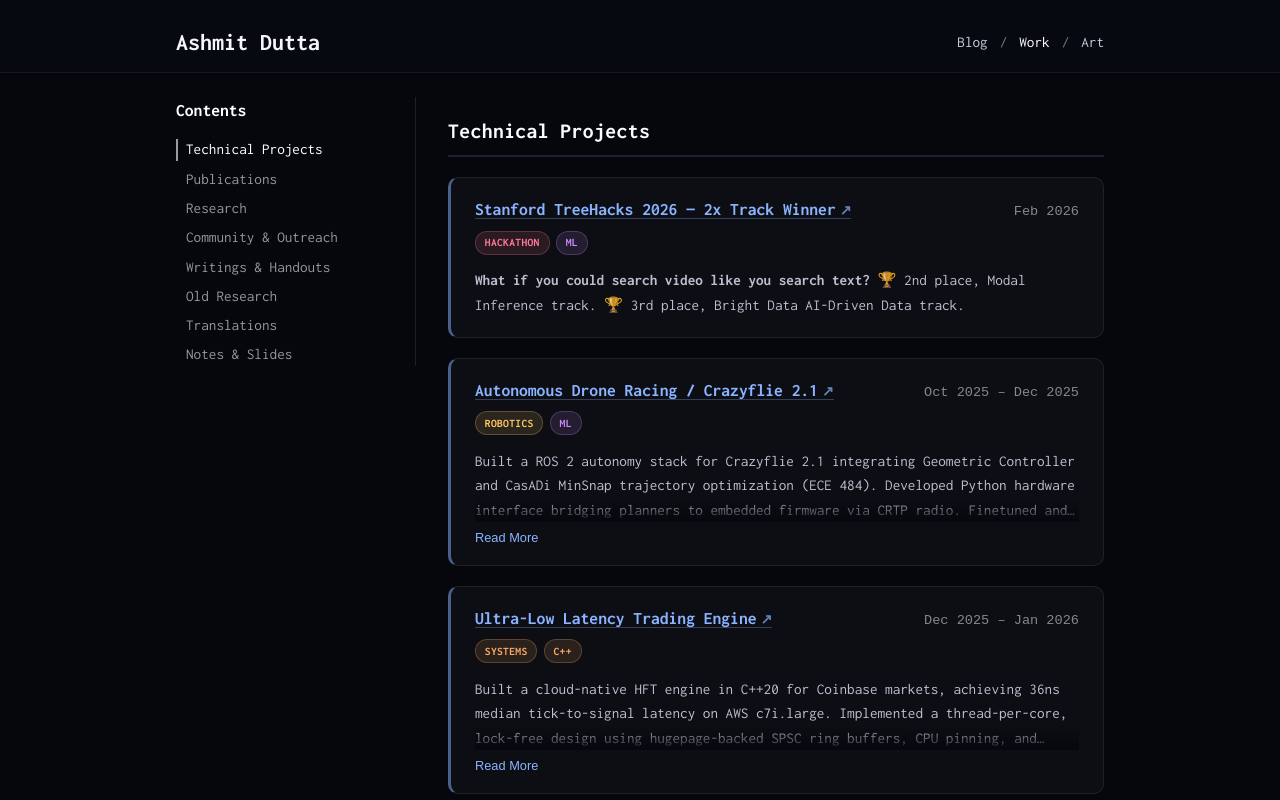
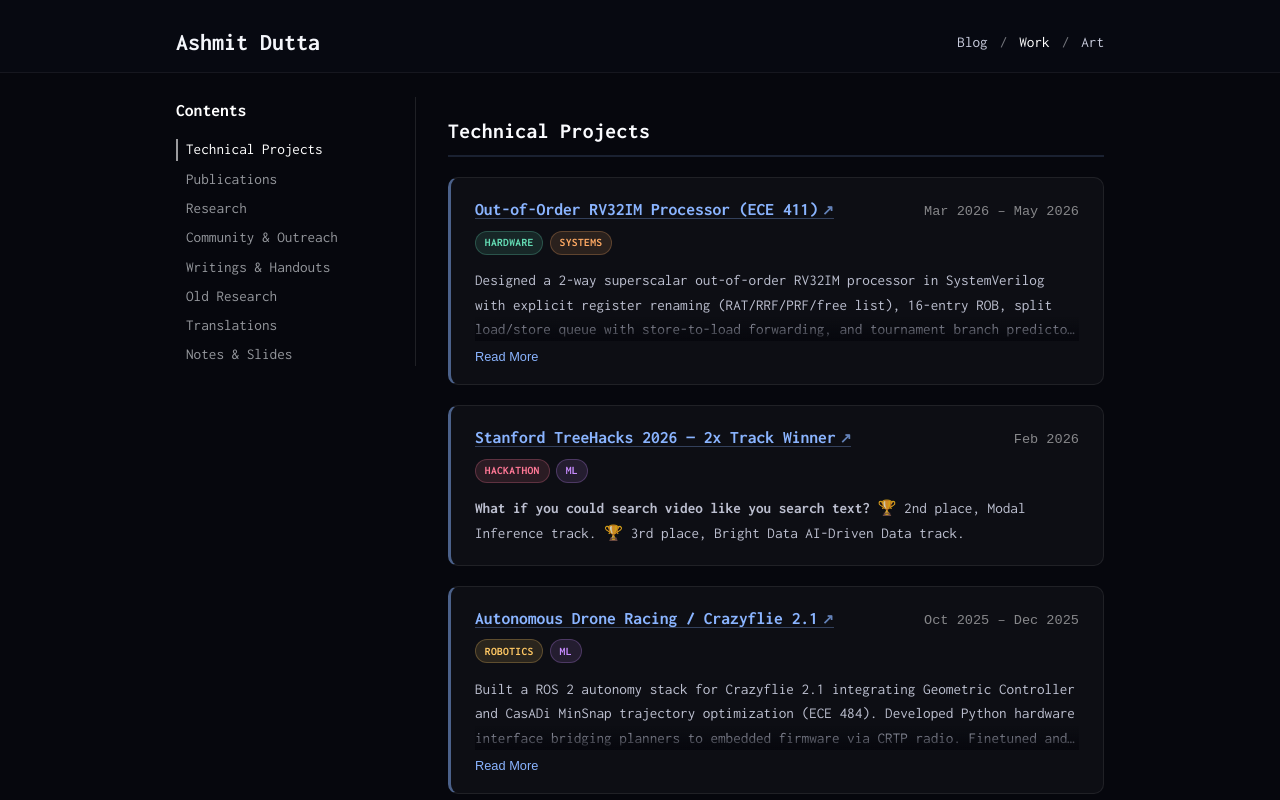
Before and after one commit to aedutta/aedutta.github.io, a React (Vite) app: page /work in a window 1280 px wide. Shown: the top 800 px of the page. Built offline with nearby package versions, Linux system fonts and the light colour scheme.

Commit message:
Add ECE 411 mp_ooo processor project

```diff
--- a/src/pages/ProjectsPage.jsx
+++ b/src/pages/ProjectsPage.jsx
@@ -4,6 +4,18 @@ import Section from '../components/Section.jsx';
 import './ProjectsPage.css';
 
 const technicalProjects = [
+  {
+    title: 'Out-of-Order RV32IM Processor (ECE 411)',
+    href: '/assets/docs/mp_ooo_final_report.pdf',
+    period: 'Mar 2026 – May 2026',
+    tags: ['Hardware', 'Systems'],
+    featured: true,
+    description: (
+      <>
+        Designed a 2-way superscalar out-of-order RV32IM processor in SystemVerilog with explicit register renaming (RAT/RRF/PRF/free list), 16-entry ROB, split load/store queue with store-to-load forwarding, and tournament branch predictor with BTB and RAS. Achieved a geometric-mean PD<sup>4</sup> of ~253 (3.6× over staff baseline) and a peak IPC of 1.325 on compression, ranking top 10 in the class design competition. Synthesized at 500 MHz with zero RVFI/Spike mismatches across all six benchmarks.
+      </>
+    ),
+  },
   {
     title: 'Stanford TreeHacks 2026 — 2x Track Winner',
     href: 'https://github.com/aedutta/shot-spot-treehacks-26',
```
Also changed, not shown: 1 other file (tests, documents, lock files or other folders).
